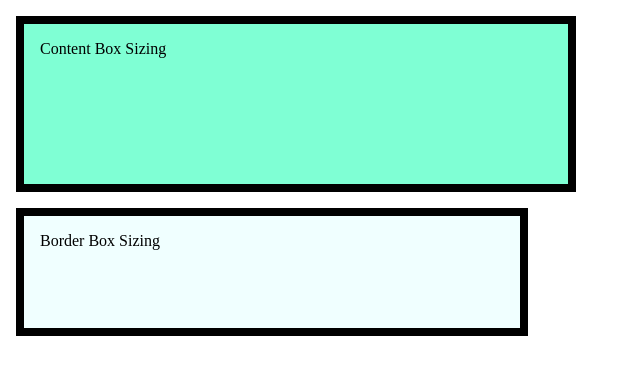
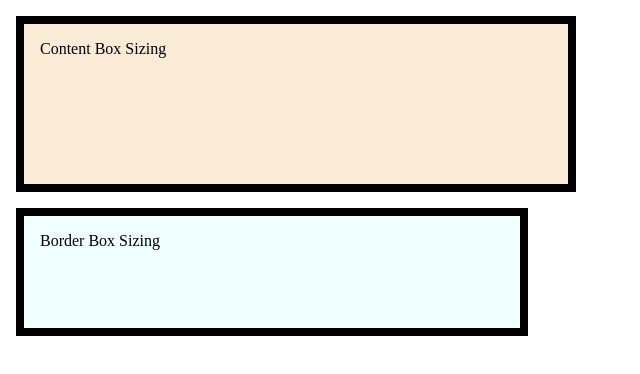
Before and after one commit to Bohdan0802/My-Lesson-, a plain HTML site: page lesson8/task1/index.html in a window 1280 px wide. Shown: the whole page, without its empty margins (0-640 px from the left). Drawn offline with nearby package versions, Linux system fonts and the light colour scheme.

Commit message:
update_color

```diff
--- a/lesson8/task1/index.html
+++ b/lesson8/task1/index.html
@@ -20,7 +20,7 @@
       }
       .rectengle1 {
         box-sizing: content-box;
-        background-color: aquamarine;
+        background-color: antiquewhite;
       }
       .rectengle2 {
         box-sizing: border-box;
```
